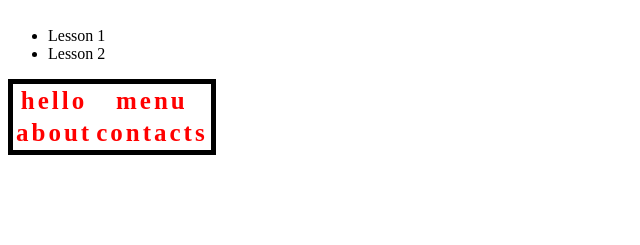
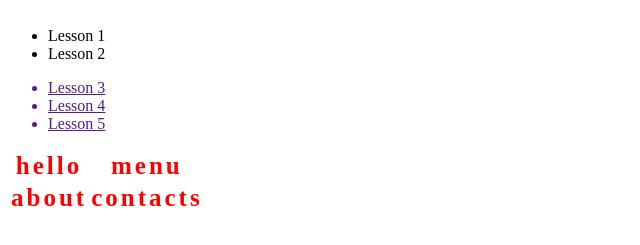
Before and after one commit to Pycik/TestProject, a plain HTML site: page project2/index.html in a window 1280 px wide. Shown: the part 67-312 px from the top of the page, without its empty margins (0-640 px from the left). Drawn offline with Linux system fonts and the light colour scheme.

Commit message:
First GitHub

```diff
--- a/project2/css/style.css
+++ b/project2/css/style.css
@@ -9,4 +9,5 @@ p {
 
 table {
 	border: solid black 5px;
+	border: 10px;
 }
--- a/project2/index.html
+++ b/project2/index.html
@@ -19,6 +19,11 @@
 		<li>Lesson 1</li>
 		<li>Lesson 2</li>
 		</ul>
+		<ul>
+			<a href=""><li>Lesson 3</li></a>
+			<a href=""><li>Lesson 4</li></a>
+			<a href=""><li>Lesson 5</li></a>
+		</ul>
 	</table>
 </head>
 <body>
```
